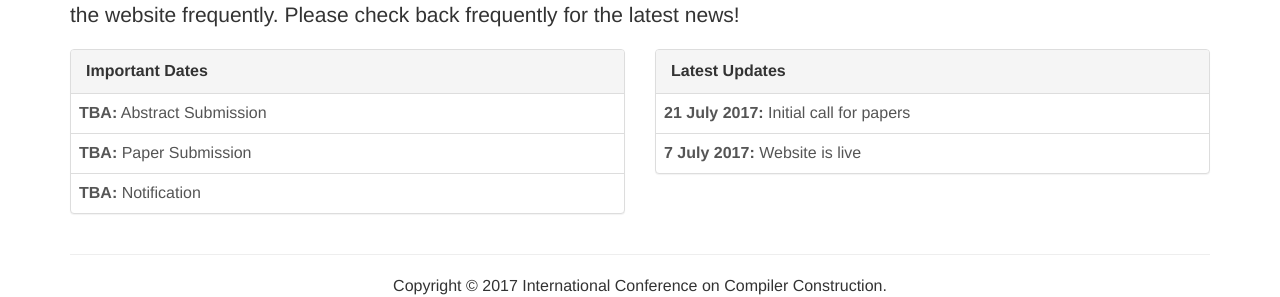
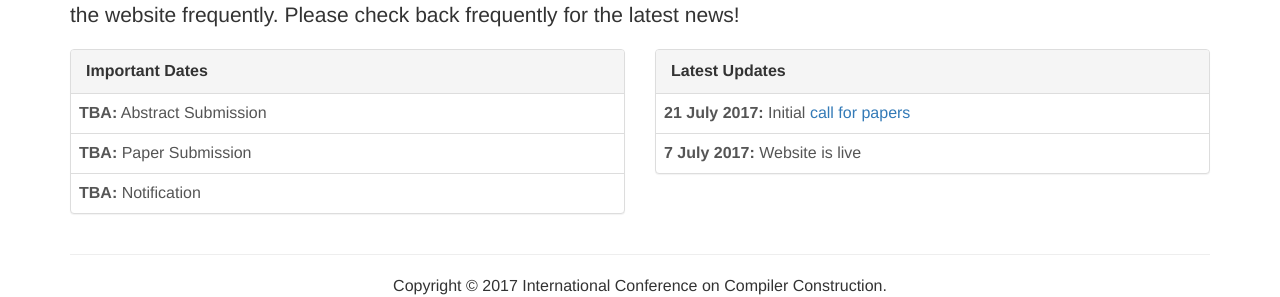
Before and after one commit to cc-conference/18, a Jekyll site: the page built from index.html, in a window 1280 px wide. Shown: the part 579-876 px from the top of the page. Built offline with Jekyll 4.4.1, drawn with Linux system fonts in a browser that asks for light colours; nearby versions of some CDN libraries; some of the changed lines change nothing that is shown.

Commit message:
added link to CFP in news

```diff
--- a/index.html
+++ b/index.html
@@ -53,7 +53,7 @@ title:  27th International Conference on Compiler Construction 2018
 
           <table class="table">
             <tbody>
-              <tr><td><b>21 July 2017:</b> Initial call for papers</td></tr>
+              <tr><td><b>21 July 2017:</b> Initial <a href="{{ '/call/' | relative_url }}">call for papers</a></td></tr>
               <tr><td><b>7 July 2017:</b> Website is live</td></tr>
             </tbody>
           </table>
```
